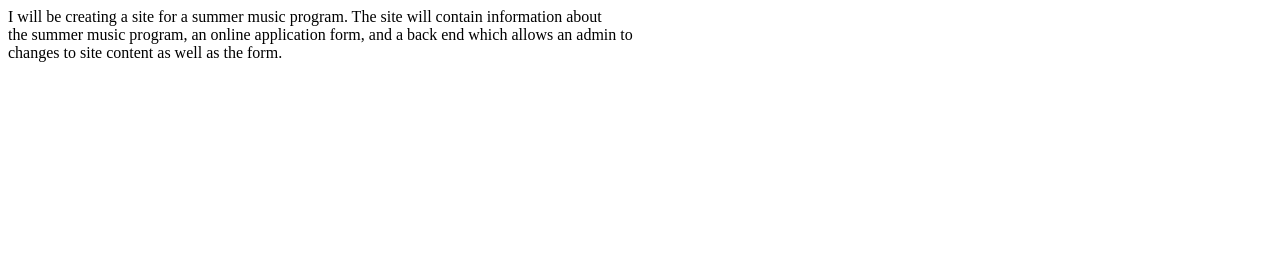
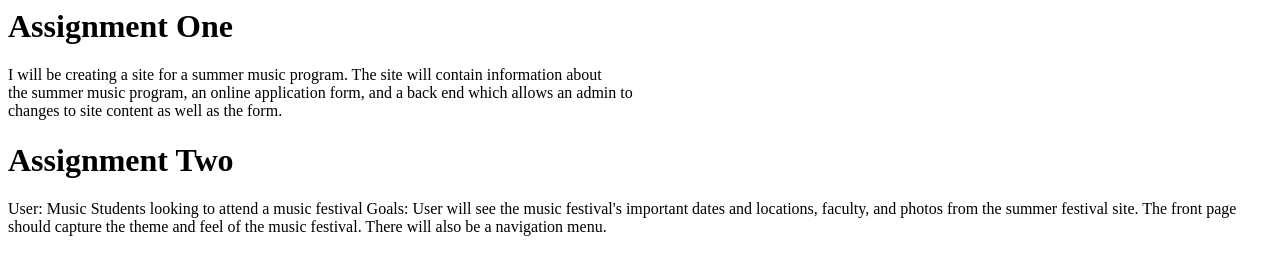
Before and after one commit to aakashpatel1/aakashpatel, a plain HTML site: page index.html in a window 1280 px wide. Drawn offline with Linux system fonts and the light colour scheme.

Commit message:
Update index.html

```diff
--- a/index.html
+++ b/index.html
@@ -1,10 +1,28 @@
 <html>
 <head>
-	<title>Assingment Number One</title>
+	<title>Assingment Project</title>
 </head>
 <body>
-	<p> I will be creating a site for a summer music program. The site will contain information about <br>
+	<h1>
+		Assignment One
+	</h1>
+
+	<p>
+		I will be creating a site for a summer music program. The site will contain information about <br>
 		the summer music program, an online application form, and a back end which allows an admin to <br>
-		changes to site content as well as the form. </p>
+		changes to site content as well as the form.
+	</p>
+
+	<h1>
+		Assignment Two
+	</h1>
+
+	<p>
+		User: Music Students looking to attend a music festival
+		Goals: User will see the music festival's important dates and locations,
+		       faculty, and photos from the summer festival site. The front page
+		       should capture the theme and feel of the music festival. There will
+		       also be a navigation menu.
+	</p>
 </body>
 </html>
```
